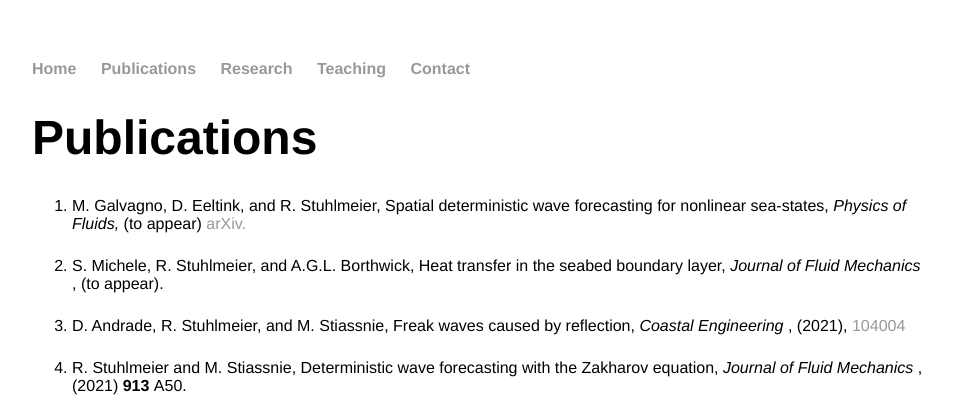
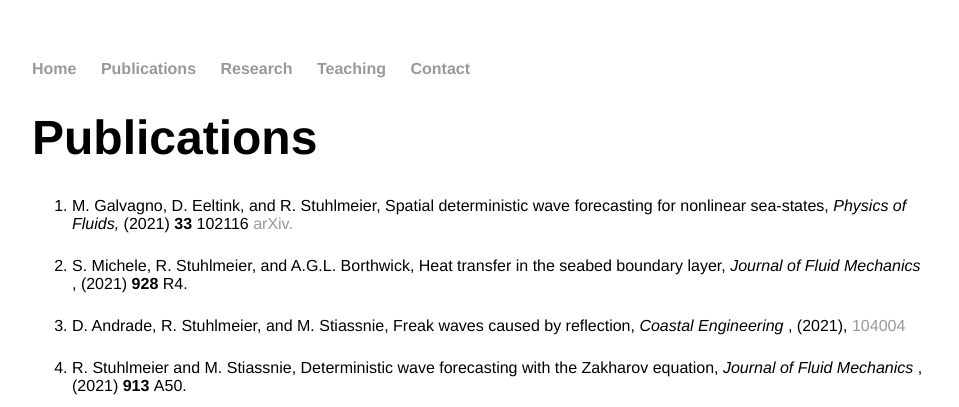
Before and after one commit to rstuhlmeier/rstuhlmeier.github.io, a Jekyll site: the page built from publications/index.html, in a window 1280 px wide. Shown: the top 407 px of the page, without its empty margins (160-1119 px from the left). Built offline with Jekyll 4.4.1, drawn with Linux system fonts in a browser that asks for light colours.

Commit message:
Update index.html
Updated publication information for JFM,PoF

```diff
--- a/publications/index.html
+++ b/publications/index.html
@@ -6,9 +6,9 @@ title: Raphael Stuhlmeier - Publications
 
 <h1>Publications</h1>
 <ol>
-  <li> M. Galvagno, D. Eeltink, and R. Stuhlmeier, Spatial deterministic wave forecasting for nonlinear sea-states, <em> Physics of Fluids,</em> (to appear) <a href="https://arxiv.org/abs/2108.09237">arXiv.</a></li>
+  <li> M. Galvagno, D. Eeltink, and R. Stuhlmeier, Spatial deterministic wave forecasting for nonlinear sea-states, <em> Physics of Fluids,</em> (2021) <b>33</b> 102116  <a href="https://arxiv.org/abs/2108.09237">arXiv.</a></li>
   <p>
-  <li> S. Michele, R. Stuhlmeier, and A.G.L. Borthwick, Heat transfer in the seabed boundary layer, <em> Journal of Fluid Mechanics </em>, (to appear).</li>
+  <li> S. Michele, R. Stuhlmeier, and A.G.L. Borthwick, Heat transfer in the seabed boundary layer, <em> Journal of Fluid Mechanics </em>, (2021) <b> 928 </b> R4.</li>
   <p>
   <li> D. Andrade, R. Stuhlmeier, and M. Stiassnie, Freak waves caused by reflection, <em> Coastal Engineering </em>, (2021), <a href="https://doi.org/10.1016/j.coastaleng.2021.104004">104004</a> </li>
   <p>
```
